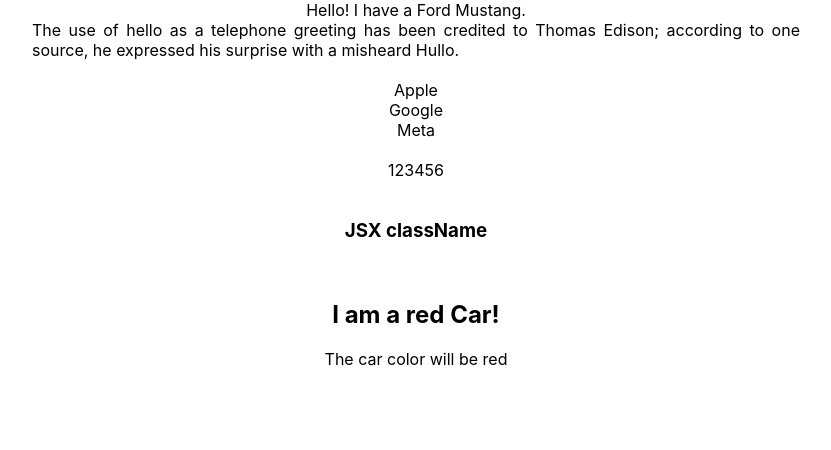
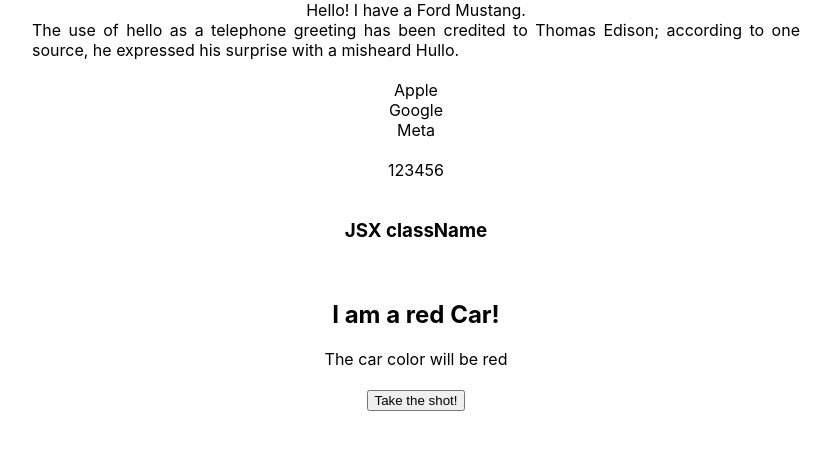
Before and after one commit to dhatwalia/react-gamma, a React (Create React App) app: page / in a window 1280 px wide. Shown: the top 450 px of the page, without its empty margins (224-1055 px from the left). Built offline with nearby package versions, Linux system fonts and the light colour scheme.

Commit message:
Adds football function

```diff
--- a/src/App.js
+++ b/src/App.js
@@ -32,6 +32,16 @@ const myList = myArray.map((item) => <div>{item}</div>);
 
 const myelement = <h3 className="myclass">JSX className</h3>;
 
+function Football() {
+  const shoot = (a) => {
+    alert(a);
+  }
+
+  return (
+    <button onClick={() => shoot("Goal!")}>Take the shot!</button>
+  );
+}
+
 function App() {
   return (
     <div className="App">
@@ -45,8 +55,10 @@ function App() {
       <br></br>
       <div>{myelement}</div>
       <br></br>
-      <div><CarComp color="blue"/></div>
+      <div><CarComp color="blue" /></div>
       <div id="carColor"></div>
+      <br></br>
+      <Football />
       <br></br>
     </div>
   );
```
